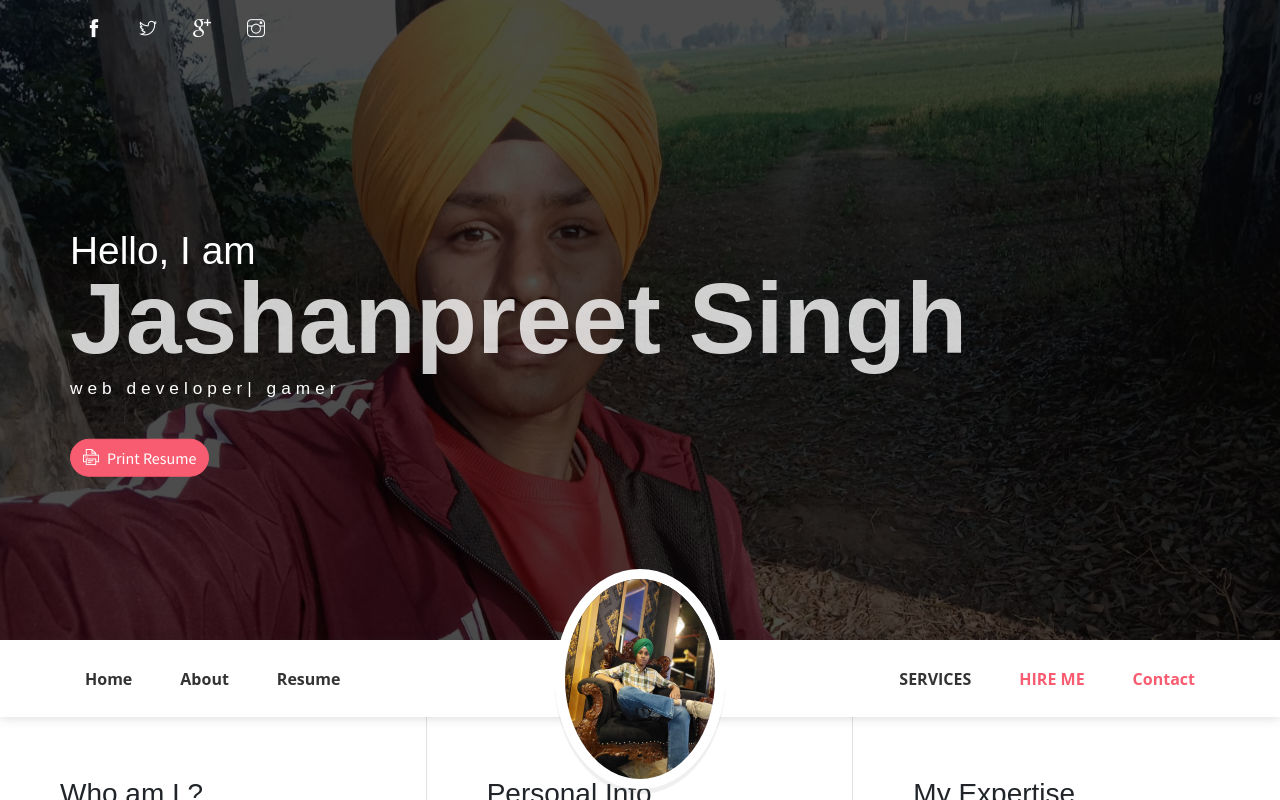
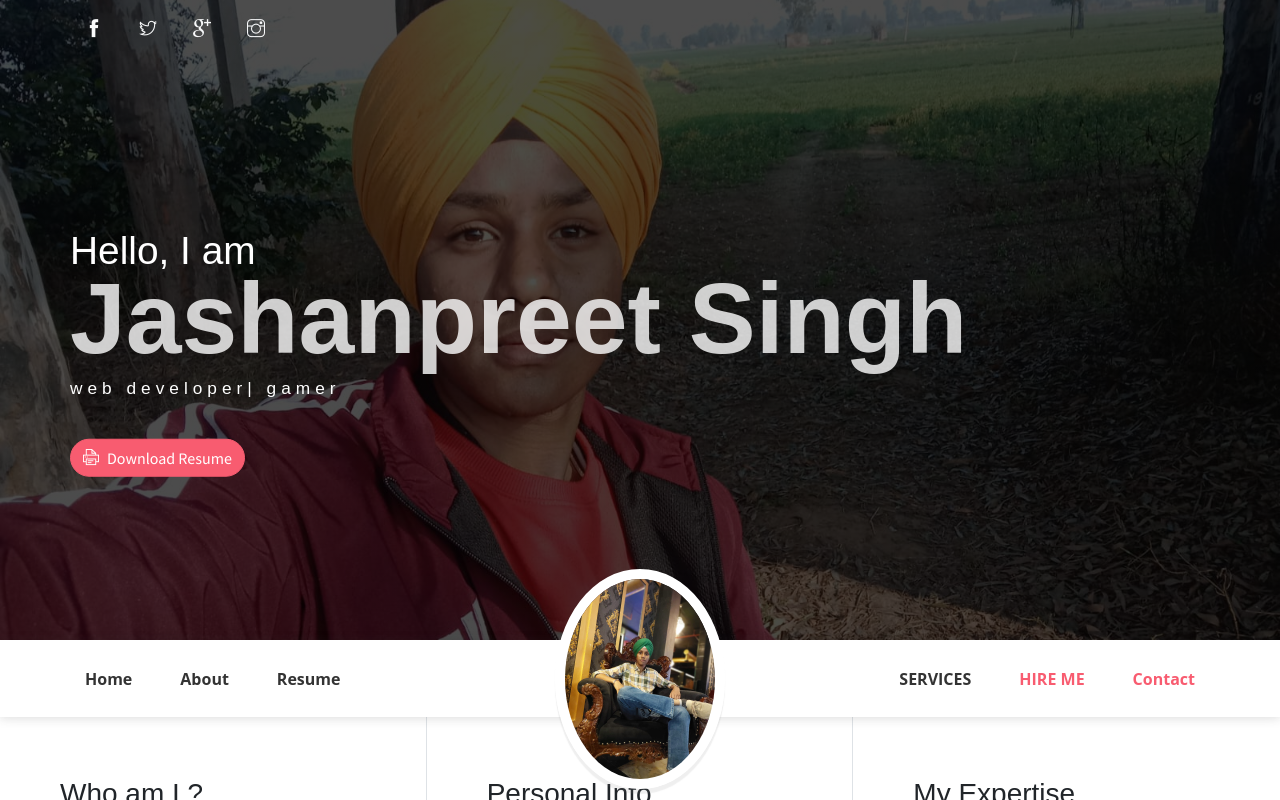
Before and after one commit to GWJASH99/jepyportfolio.io, a plain HTML site: page index.html in a window 1280 px wide. Shown: the top 800 px of the page. Drawn offline with Linux system fonts and the light colour scheme; files whose address does not match are found by name.

Commit message:
portfolio

```diff
--- a/index.html
+++ b/index.html
@@ -26,7 +26,7 @@
                 <h4 class="header-subtitle" >Hello, I am</h4>
                 <h1 class="header-title">Jashanpreet Singh</h1>
                 <h6 class="header-mono" >web developer| gamer</h6>
-                <button class="btn btn-primary btn-rounded"><i class="ti-printer pr-2"></i>Print Resume</button>
+                <a href="https://drive.google.com/file/d/1pOyVH6cB4jyczt3SLBfLu4yZBWYutXhu/view?usp=drivesdk"><button class="btn btn-primary btn-rounded"><i class="ti-printer pr-2"></i>Download Resume</button></a>
             </div>
         </div>
     </header>
```
Also changed, not shown: mypic.jpg (renamed from assets/imgs/mypic.jpg).
